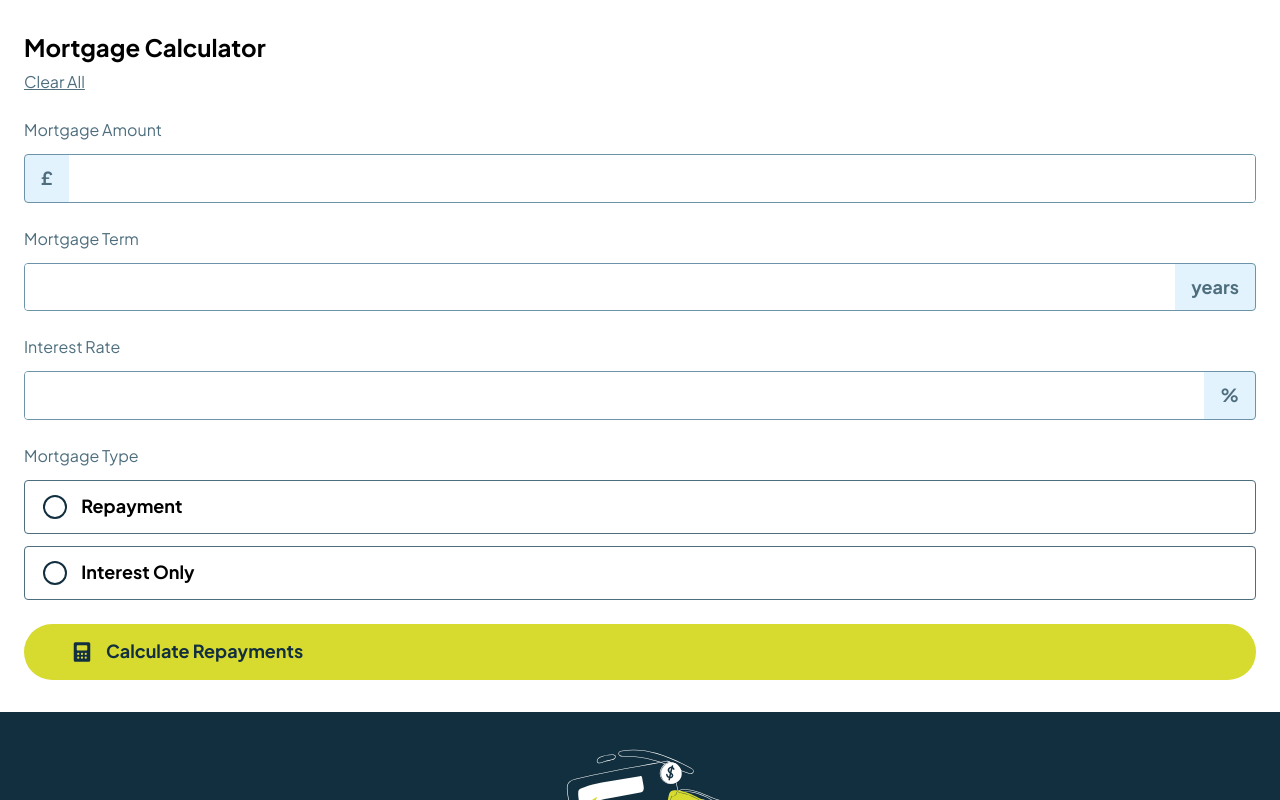
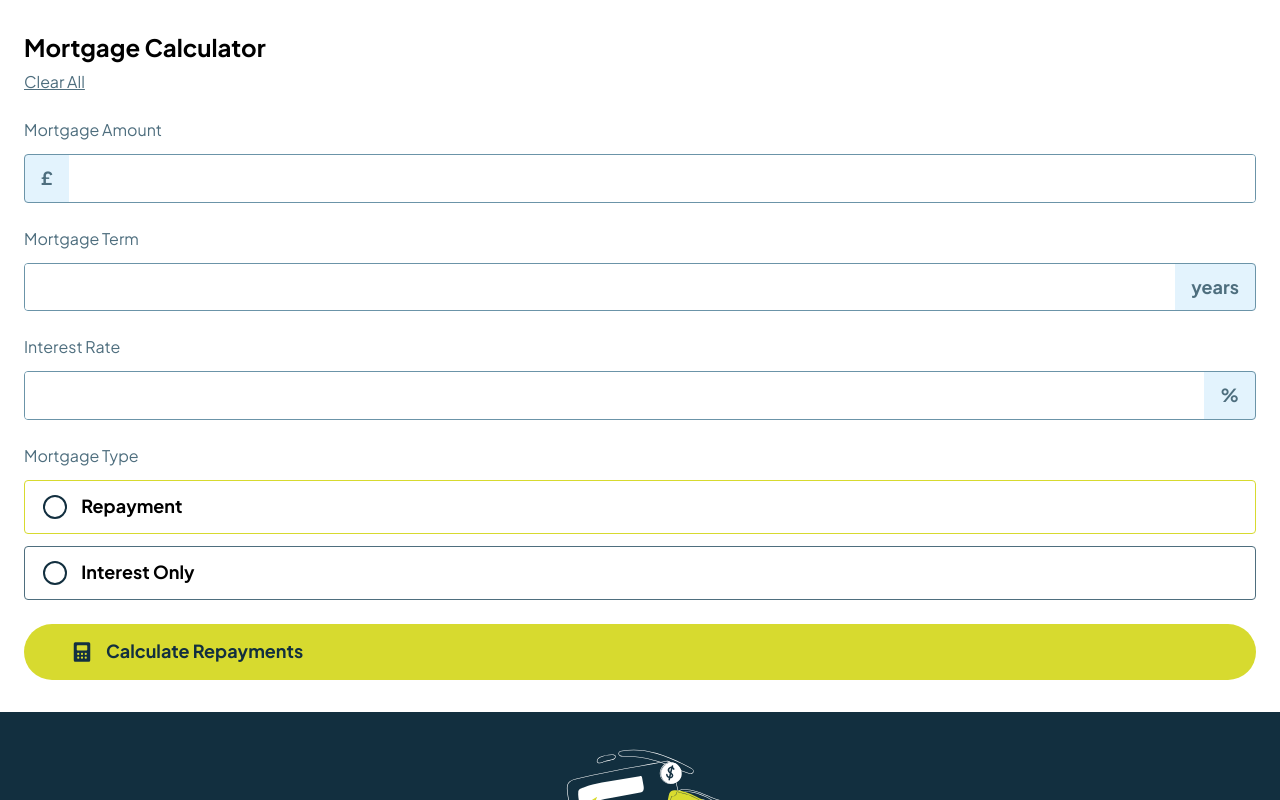
Before and after one commit to eestaniel/mortgage-calculator, a React (Vite) app: page / in a window 1280 px wide. In both pictures the pointer is over the label "Repayment". Shown: the top 800 px of the page. Built offline with nearby package versions, Linux system fonts and the light colour scheme.

Commit message:
feat: add border color on hover

```diff
--- a/src/components/radiofield/RadioField.module.css
+++ b/src/components/radiofield/RadioField.module.css
@@ -7,6 +7,10 @@
     cursor: pointer;
     position: relative;
     padding: 0.875rem 1.125rem;
+
+    &:hover {
+        border: 1px solid var(--lime);
+    }
 }
 
 .radio_input {
```
